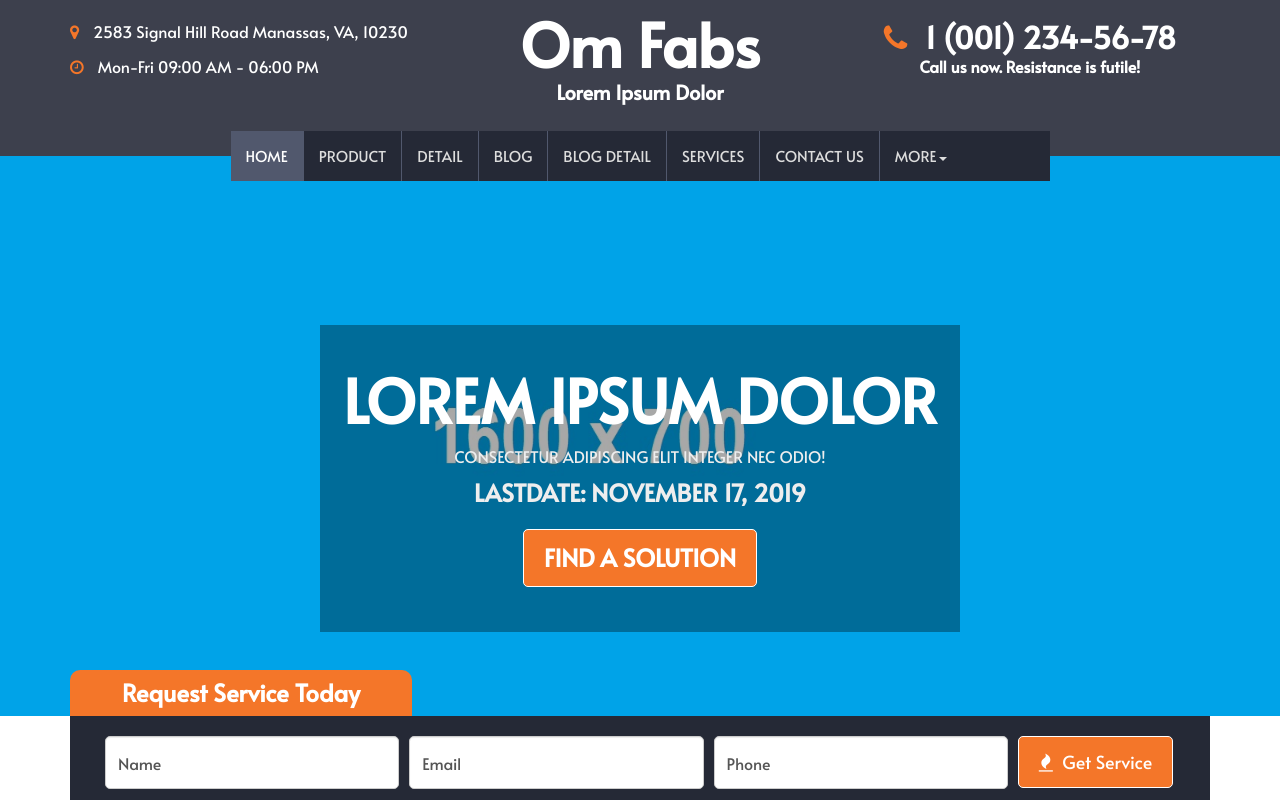
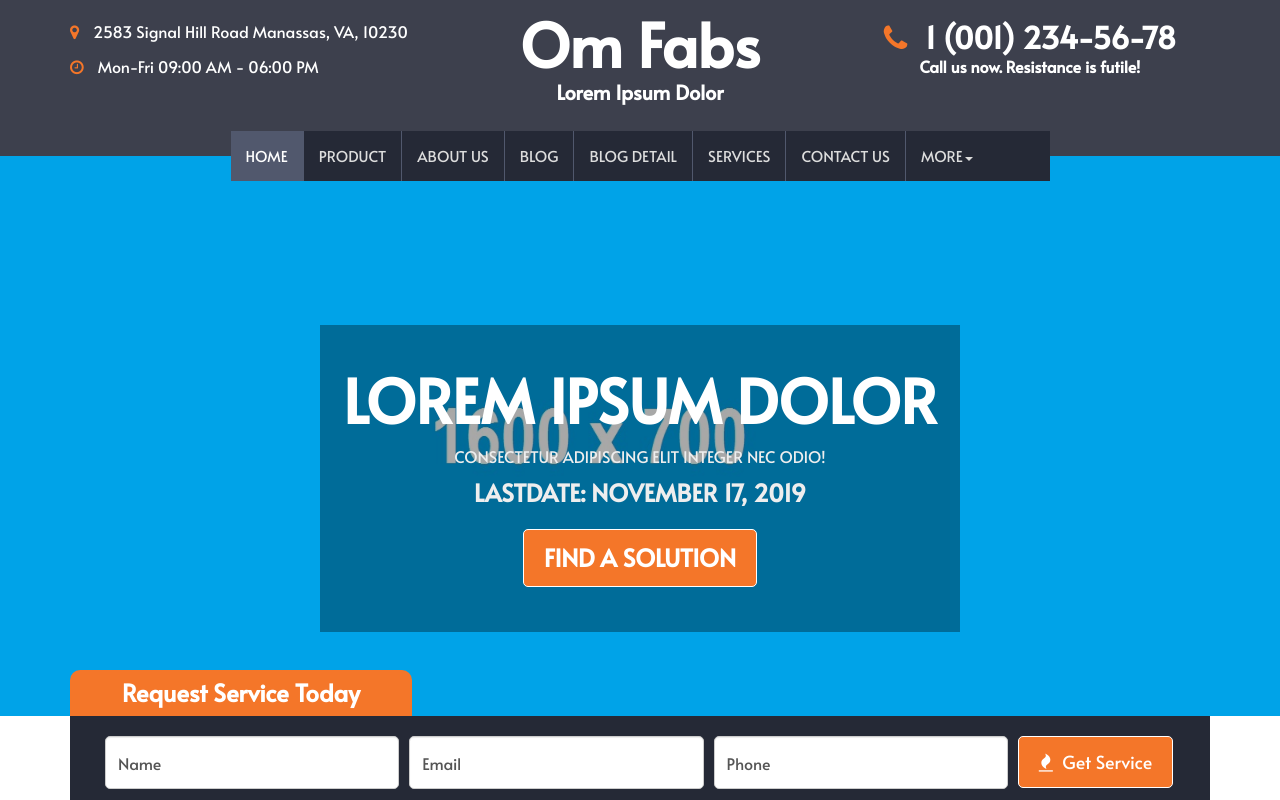
Before and after one commit to webdev2720/omfabs, a plain HTML site: page index.html in a window 1280 px wide. Shown: the top 800 px of the page. Drawn offline with Linux system fonts and the light colour scheme.

Commit message:
about us

```diff
--- a/index.html
+++ b/index.html
@@ -61,7 +61,7 @@
 			<ul class="nav navbar-nav">
 				<li><a class="font_tag active_tab" href="index.html">Home</a></li>
 				<li><a class="font_tag" href="shop.html">Product</a></li>
-				<li><a class="font_tag" href="detail.html">Detail</a></li>
+				<li><a class="font_tag" href="detail.html">About Us</a></li>
 				<li><a class="font_tag" href="blog.html">Blog</a></li>
 				<li><a class="font_tag" href="blog_detail.html">Blog Detail</a></li>
 				<li><a class="font_tag" href="service.html">Services</a></li>
```
